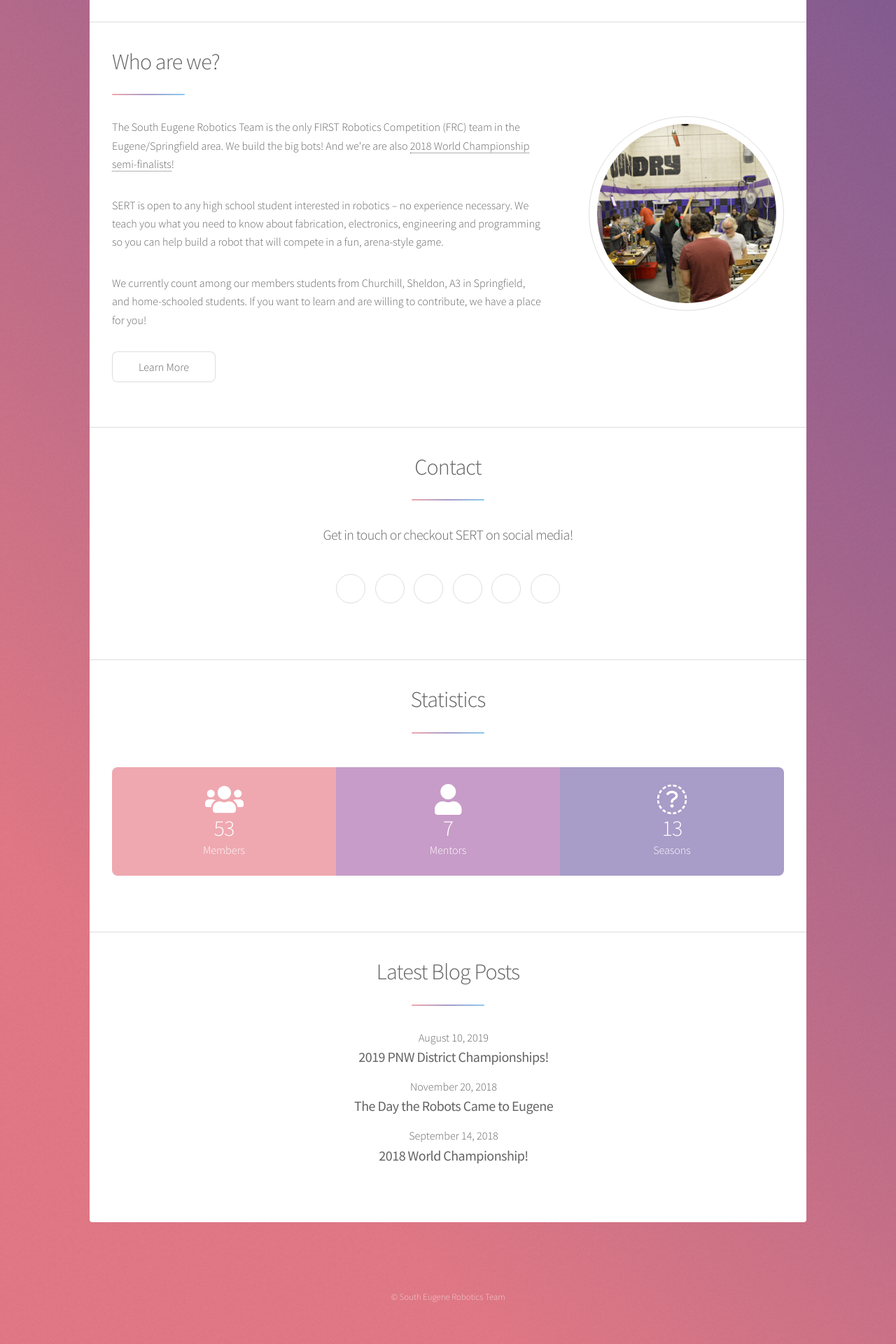
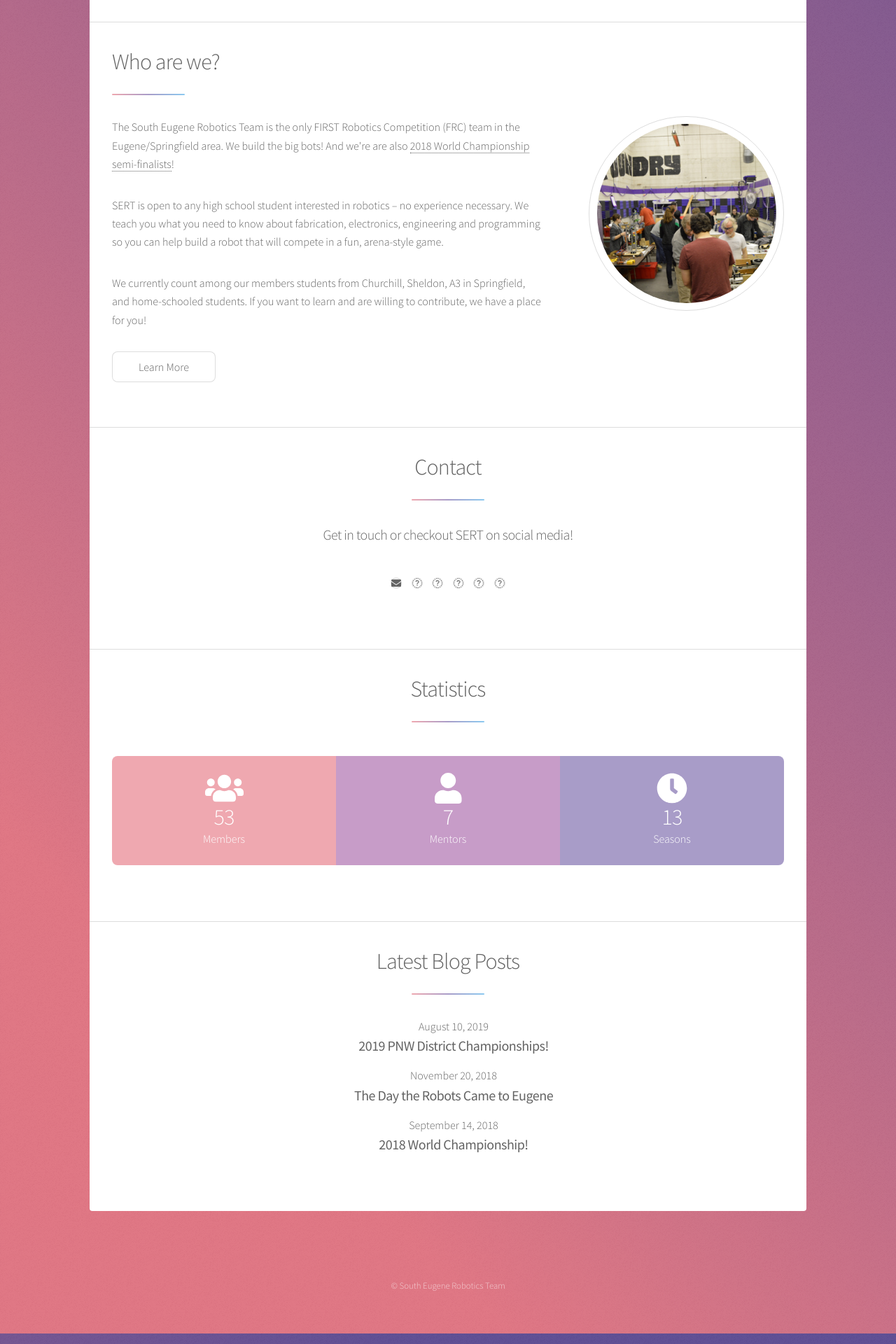
Before and after one commit to SouthEugeneRoboticsTeam/SouthEugeneRoboticsTeam.github.io, a Jekyll site: the page built from index.html, in a window 1280 px wide. Shown: the part 1648-3568 px from the top of the page at 70% size. Built offline with Jekyll 4.4.1, drawn with Linux system fonts in a browser that asks for light colours; nearby versions of some CDN libraries.

Commit message:
Update index.html

```diff
--- a/index.html
+++ b/index.html
@@ -85,7 +85,7 @@ javascript:
         <ul class="icons">
             {% for media in site.data.social %}
             <li>
-                <a href="{{media.profile}}" class="icon fa-{{media.type}} alt">
+                <a href="{{media.profile}}" class="icon fas fa-{{media.type}} alt">
                     <span class="label">{{media}}</span>
                 </a>
             </li>
@@ -110,7 +110,7 @@ javascript:
             <strong>{{site.data.stats.mentors}}</strong> Mentors
         </li>
         <li class="style3">
-            <span class="icon fas fa-clock-o"></span>
+            <span class="icon fas fa-clock"></span>
             <strong>{{'now' | date: "%Y" | minus: "2007"}}</strong> Seasons
         </li>
     </ul>
```
